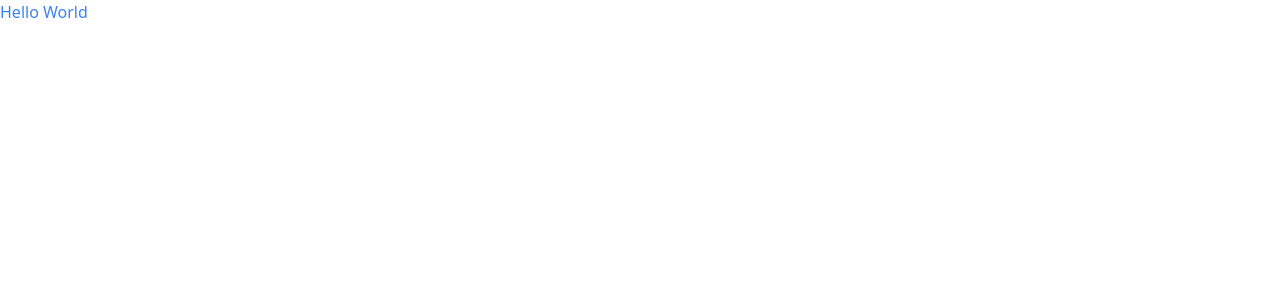
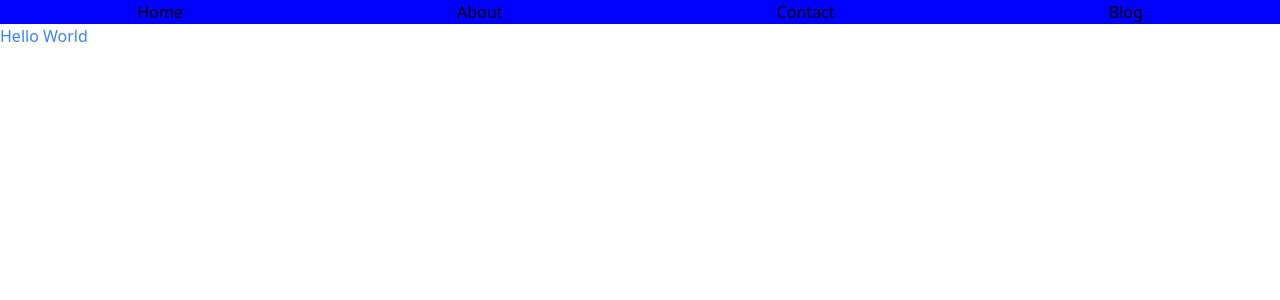
Before and after one commit to PretzonPretzel/HackNJIT2024, a Vue app: page / in a window 1280 px wide. Before the commit this address had no page. Shown: the top 300 px of the page. Built offline with nearby package versions, Linux system fonts and the light colour scheme.

Commit message:
Navigation bar with sample links

```diff
--- a/src/App.vue
+++ b/src/App.vue
@@ -1,13 +1,18 @@
-<script setup lang="ts">
-import { RouterLink, RouterView } from 'vue-router'
-import HelloWorld from './components/HelloWorld.vue'
-</script>
-
 <template>
+  <Testing />
   <div class="text-blue-500">Hello World</div>
   <RouterView />
 </template>
 
+<script setup lang="ts">
+import { RouterLink, RouterView } from 'vue-router'
+import Testing from './components/Testing.vue';
+
+
+</script>
+
+
+
 <style scoped>
 
 </style>
--- /dev/null
+++ b/src/components/Testing.vue
@@ -0,0 +1,20 @@
+<script setup lang="ts">
+
+</script>
+
+<template>
+    <div id="main-nav">
+        <a>Home</a>
+        <a>About</a>
+        <a>Contact</a>
+        <a>Blog</a>
+    </div>
+</template>
+
+<style scoped>
+    #main-nav {
+        display: flex;
+        justify-content: space-around;
+        background-color: blue;
+    }
+</style>
```
